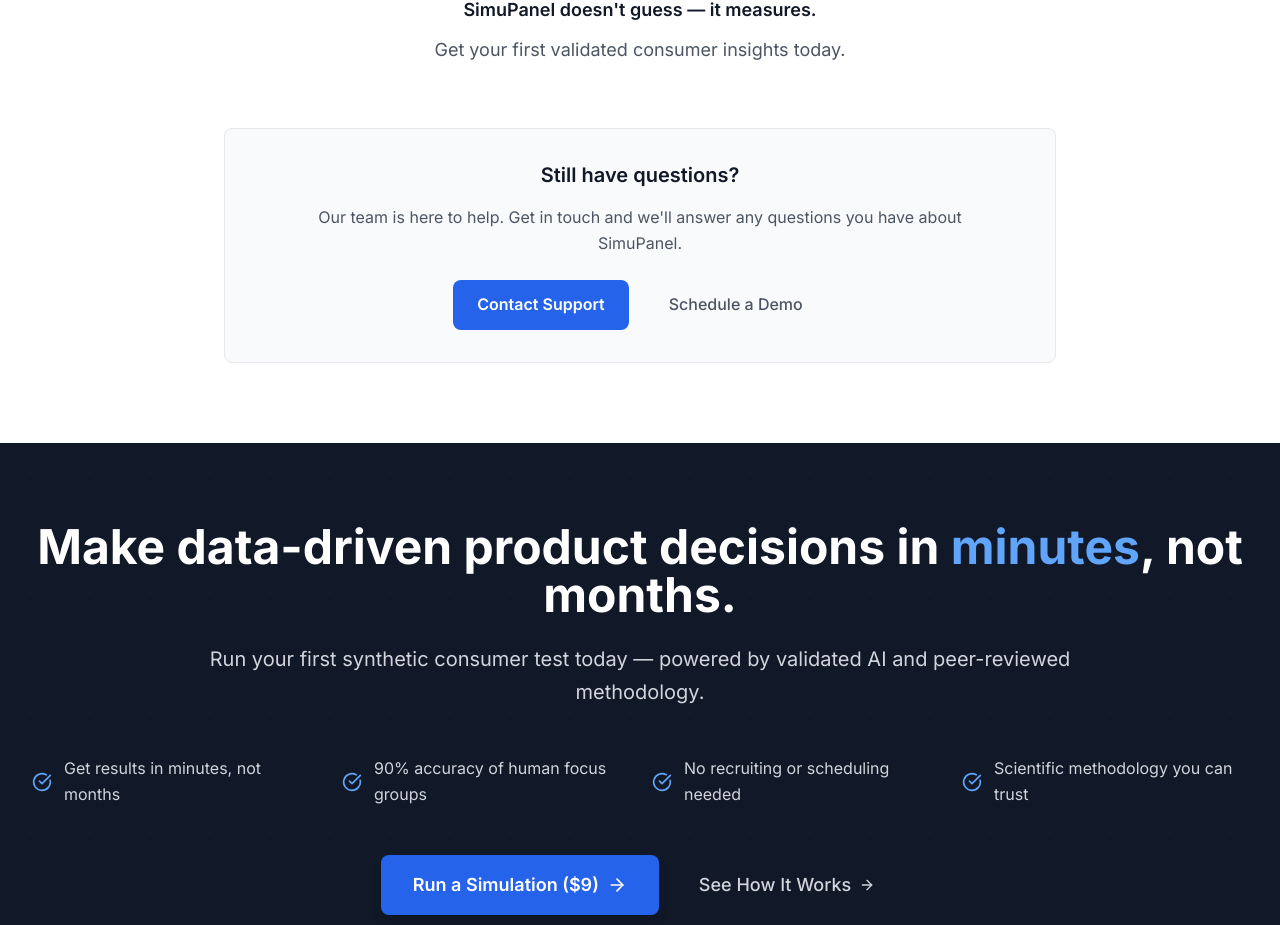
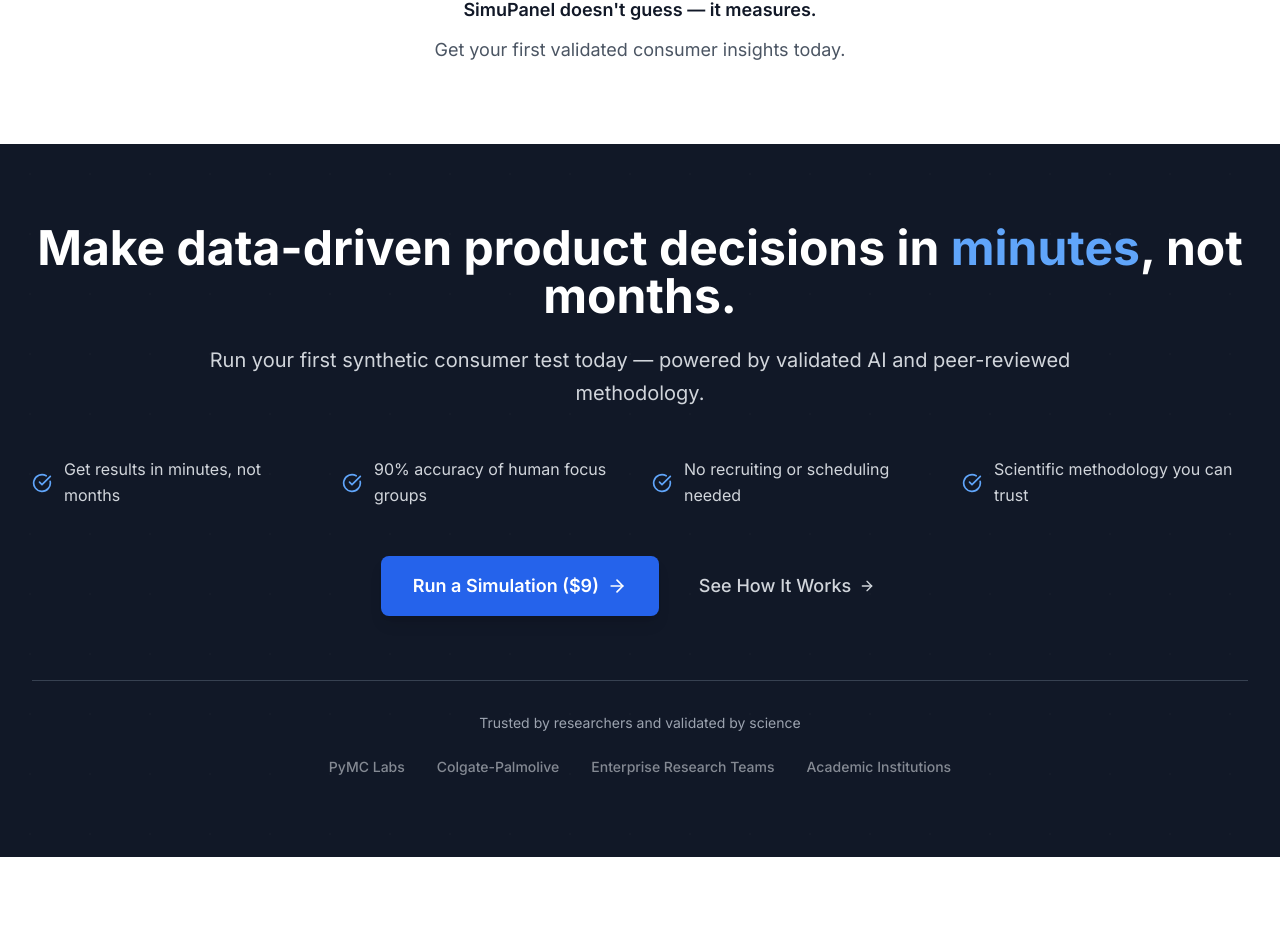
Before and after one commit to JamesonCodes/SimuPanel, a Next.js app: page / in a window 1280 px wide. Shown: the part 8499-9424 px from the top of the page. After the commit the page ends 9356 px from the top, so only its background shows below. Built offline with nearby package versions, Linux system fonts and the light colour scheme.

Commit message:
refactor: remove contact section from FAQ for cleaner UX
- Remove "Still have questions?" section with contact buttons
- Streamline FAQ ending to focus on trust line and soft CTA
- Reduce friction in user experience

```diff
--- a/components/FAQ.tsx
+++ b/components/FAQ.tsx
@@ -100,29 +100,6 @@
           </p>
         </motion.div>
 
-        {/* Additional Help */}
-        <motion.div
-          initial={{ opacity: 0, y: 20 }}
-          whileInView={{ opacity: 1, y: 0 }}
-          transition={{ duration: 0.8, delay: 0.6 }}
-          viewport={{ once: true }}
-          className="mt-16 text-center bg-gray-50 rounded-lg p-8 border border-gray-200"
-        >
-          <h3 className="text-xl font-semibold text-gray-900 mb-4">
-            Still have questions?
-          </h3>
-          <p className="text-gray-600 mb-6 max-w-2xl mx-auto">
-            Our team is here to help. Get in touch and we'll answer any questions you have about SimuPanel.
-          </p>
-          <div className="flex flex-col sm:flex-row gap-4 justify-center">
-            <button className="bg-blue-600 text-white px-6 py-3 rounded-lg font-semibold hover:bg-blue-700 transition-colors">
-              Contact Support
-            </button>
-            <button className="text-gray-600 hover:text-gray-900 px-6 py-3 font-medium transition-colors">
-              Schedule a Demo
-            </button>
-          </div>
-        </motion.div>
       </div>
     </section>
   );
```
